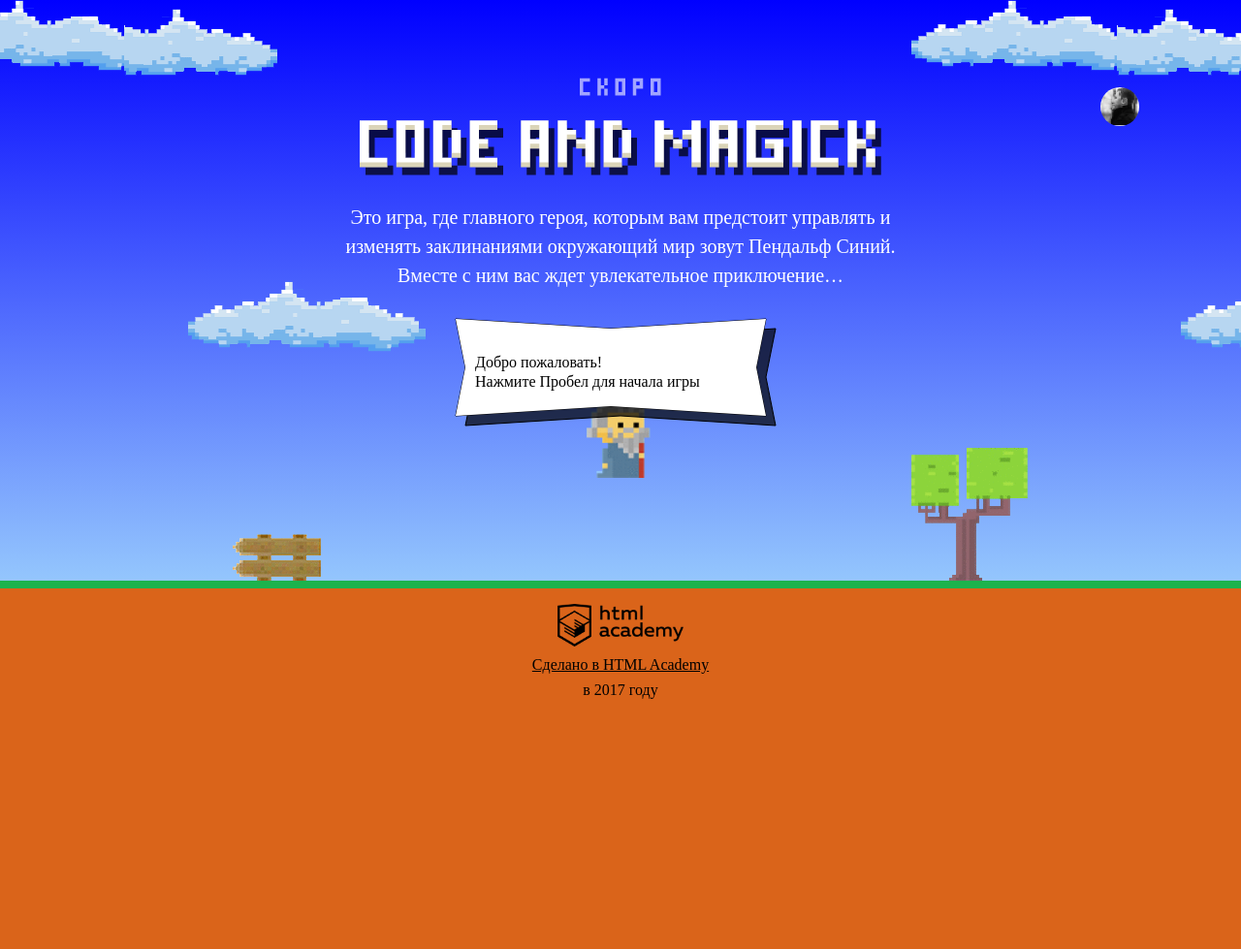
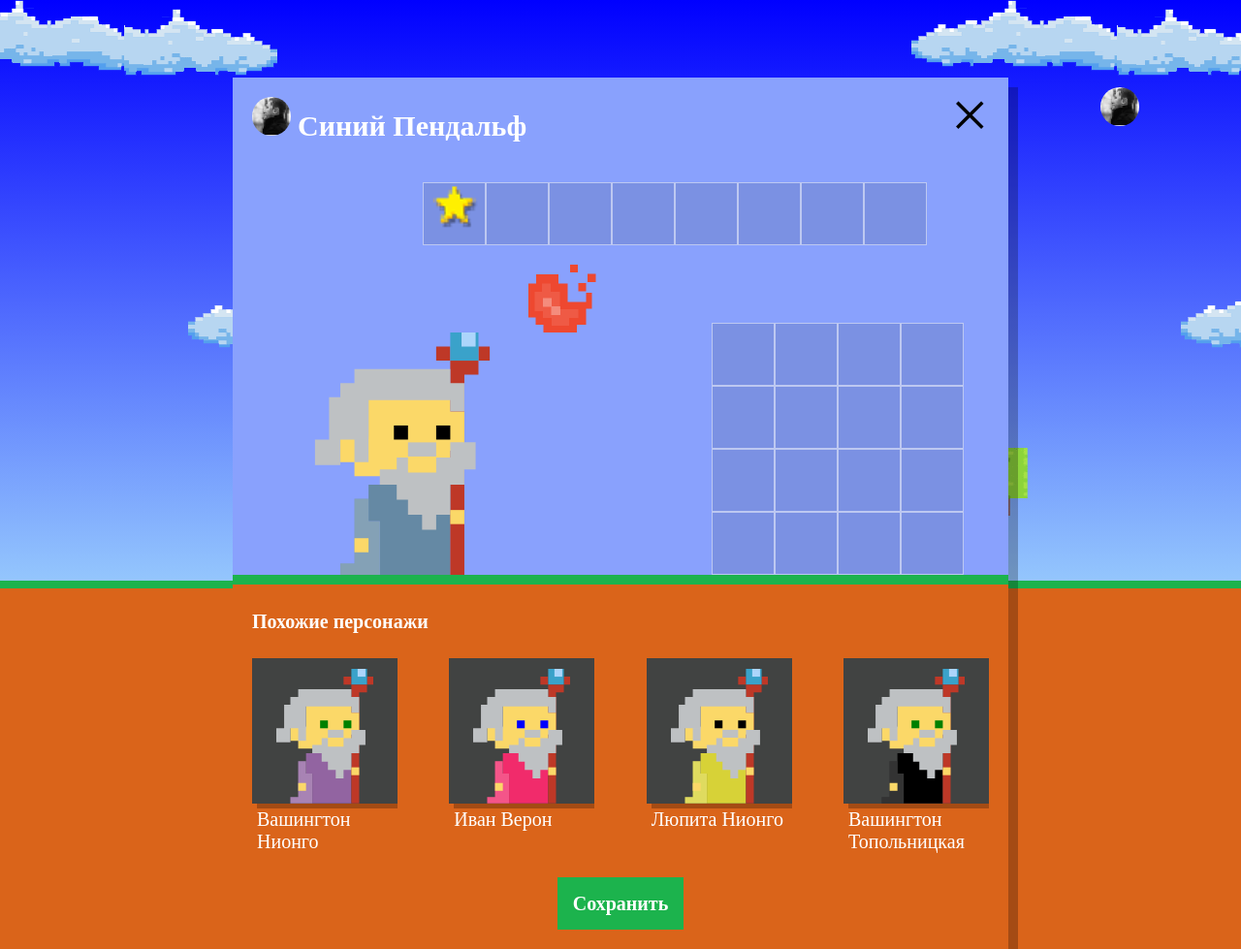
Before and after one commit to amurtuzov/247005-code-and-magick, a website: page index.html in a window 1280 px wide. Shown: the whole page at 97% size. Before the commit the page ends 800 px from the top, so only its background shows below. Drawn offline with Linux system fonts and the light colour scheme; a web font is replaced by a local one.

Commit message:
module3-task1 homework

```diff
--- a/index.html
+++ b/index.html
@@ -201,6 +201,7 @@
   };
 
 </script>
+<script src="js/setup.js"></script>
 <script src="js/stat.js"></script>
 <script src="js/game.js"></script>
 
--- a/js/setup.js
+++ b/js/setup.js
@@ -0,0 +1,43 @@
+document.querySelector('.setup').classList.remove('hidden');
+var names = ['Иван','Хуан Себастьян','Мария','Кристоф','Виктор','Юлия','Люпита','Вашингтон'];
+var surnames = ['да Марья','Верон','Мирабелла','Вальц','Онопко','Топольницкая','Нионго','Ирвинг'];
+var coatColors = ['rgb(101, 137, 164)','rgb(241, 43, 107)','rgb(146, 100, 161)','rgb(56, 159, 117)','rgb(215, 210, 55)','rgb(0, 0, 0)'];
+var eyesColors = ['black','red','blue','yellow','green'];
+
+var getRandomNumber = function (maxNumber) {
+	return Math.round(Math.random() * maxNumber);
+};
+
+var CreateWizard = function(names, surnames, coatColors, eyesColors) {
+	this.name = names[getRandomNumber(7)] + ' ' + surnames[getRandomNumber(7)];
+	this.coatColor = coatColors[getRandomNumber(6)];
+	this.eyesColor = eyesColors[getRandomNumber(5)];
+};
+var getWizards = function () {
+	var wizards = [];
+	for (var i = 0; i < 4; i++) {
+		wizards[i] = new CreateWizard(names,surnames,coatColors,eyesColors);
+	};
+	return wizards;
+};
+
+var wizardsList = document.querySelector('.setup-similar-list');
+var wizardTemplate = document.querySelector('#similar-wizard-template')
+	.content
+	.querySelector('.setup-similar-item');
+
+var renderWizard = function(wizard) {
+	var wizardElement = wizardTemplate.cloneNode(true);
+	wizardElement.querySelector('.setup-similar-label').textContent = wizard.name;
+	wizardElement.querySelector('.wizard-coat').style.fill = wizard.coatColor;
+	wizardElement.querySelector('.wizard-eyes').style.fill = wizard.eyesColor;
+	return wizardElement;
+};
+
+var fragment = document.createDocumentFragment();
+getWizards().forEach(function (item) {
+	fragment.appendChild(renderWizard(item));
+});
+
+wizardsList.appendChild(fragment);
+document.querySelector('.setup-similar').classList.remove('hidden');
```
